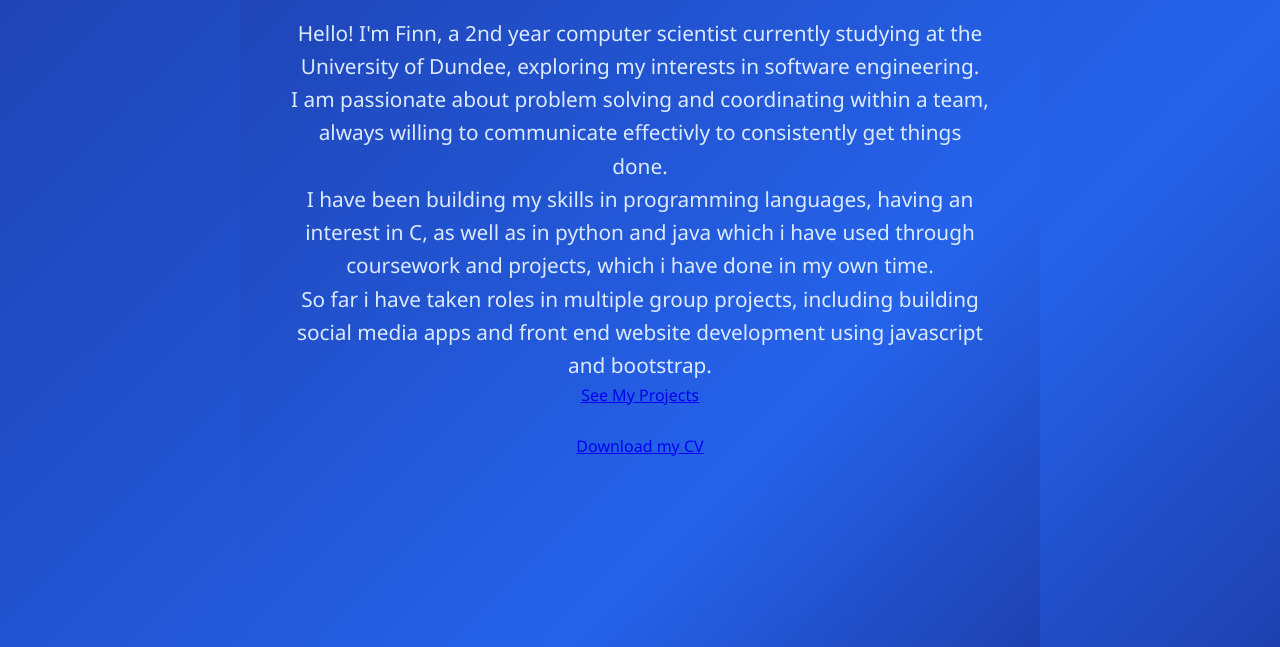
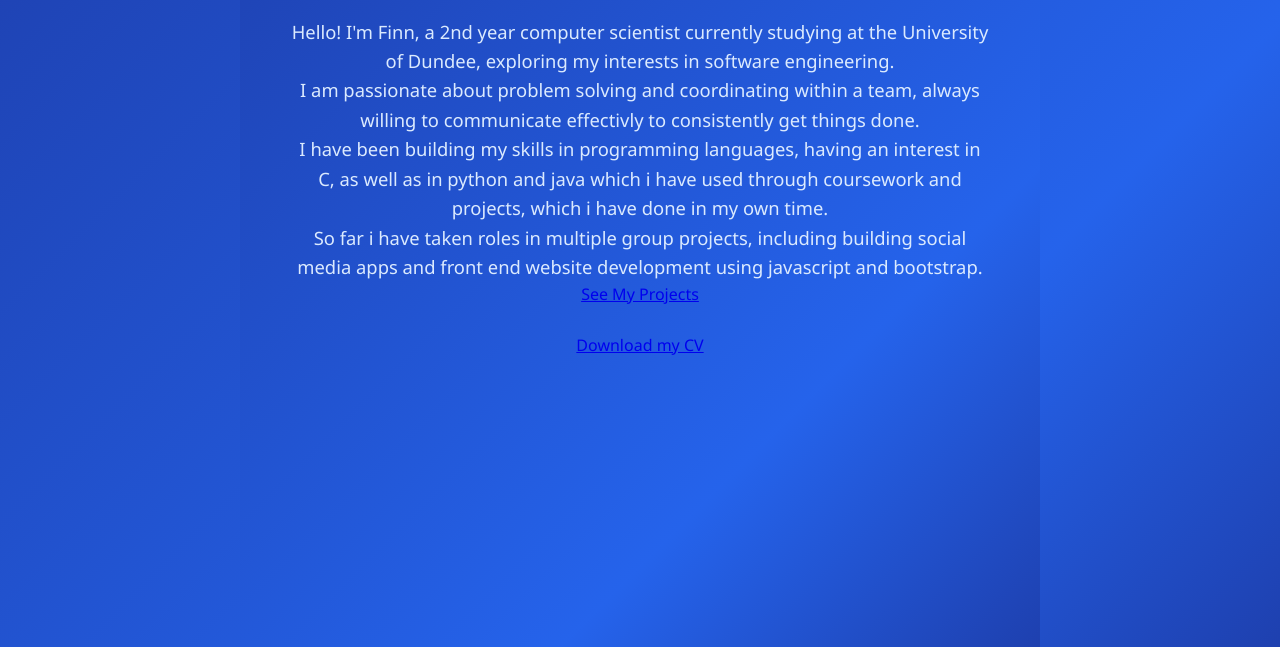
Before and after one commit to Finn-871/Finn-871.github.io, a plain HTML site: page index.html in a window 1280 px wide. Shown: the part 153-800 px from the top of the page. Drawn offline with Linux system fonts and the light colour scheme.

Commit message:
Update styles.css

```diff
--- a/styles.css
+++ b/styles.css
@@ -37,7 +37,7 @@ body {
 }
 
 .intro p {
-  font-size: 1.3rem;
+  font-size: 1.15rem;
   color: #dbeafe;
   max-width: 700px;
   margin: 0 auto;
```
